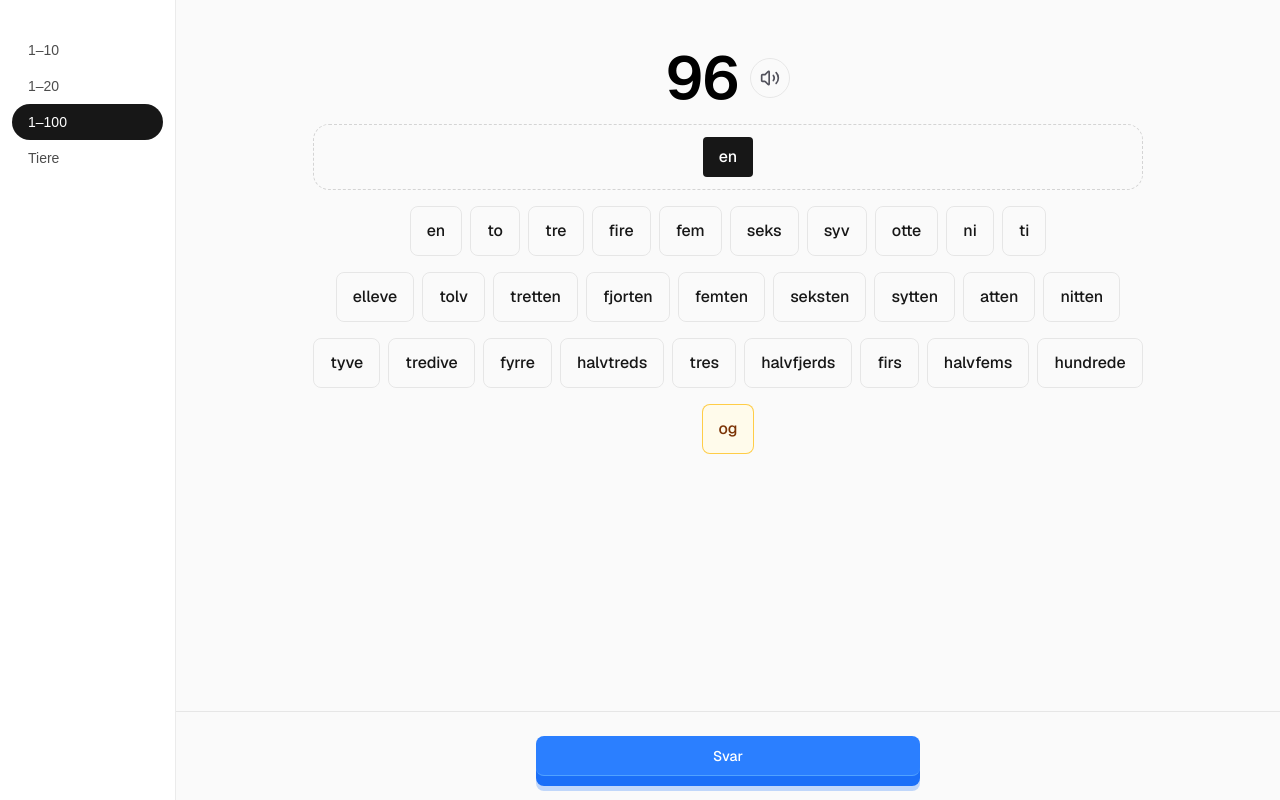
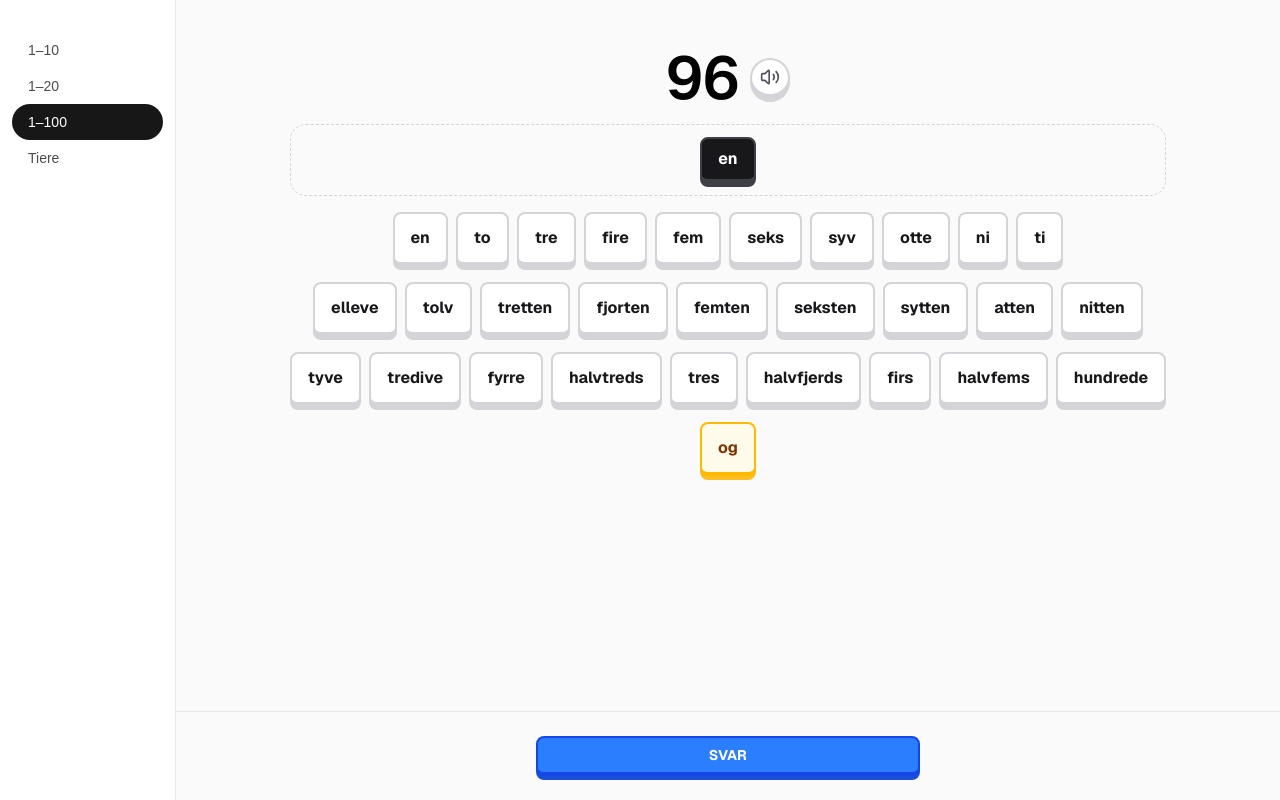
Before and after one commit to Plsr/nummer, a Next.js app: page /mode/1-100 in a window 1280 px wide. Both pictures are taken after a click on the button "en". Built offline with nearby package versions, Linux system fonts and the light colour scheme.

Commit message:
More design changes

```diff
--- a/app/number-game.tsx
+++ b/app/number-game.tsx
@@ -9,26 +9,19 @@ import {
 } from "@/lib/danish-numbers";
 import { candidateNumbers, requireMode } from "@/lib/modes";
 import clsx from "clsx";
-import { PrimaryButton } from "@/components/Button";
+import {
+  ChipButton,
+  ConnectorChipButton,
+  ConnectorTileButton,
+  IconButton,
+  PrimaryButton,
+  TileButton,
+} from "@/components/Button";
 
 function speakDanish(word: string) {
   const utterance = new SpeechSynthesisUtterance(word);
   utterance.lang = "da-DK";
   window.speechSynthesis.speak(utterance);
-}
-
-function tileClassName(token: string) {
-  if (token === "og") {
-    return "rounded-lg border border-solid border-amber-400/70 bg-amber-50 px-4 py-3 text-base font-medium text-amber-900 transition-colors hover:border-amber-400 hover:bg-amber-100 disabled:opacity-40 dark:border-amber-400/40 dark:bg-amber-400/10 dark:text-amber-300 dark:hover:bg-amber-400/20";
-  }
-  return "rounded-lg border border-solid border-black/[.08] px-4 py-3 text-base font-medium transition-colors hover:border-transparent hover:bg-black/[.04] disabled:opacity-40 dark:border-white/[.145] dark:hover:bg-[#1a1a1a]";
-}
-
-function chipClassName(token: string) {
-  if (token === "og") {
-    return "rounded bg-amber-500 px-4 py-2 text-base font-medium text-white disabled:opacity-70 dark:bg-amber-500/90";
-  }
-  return "rounded bg-foreground px-4 py-2 text-base font-medium text-background disabled:opacity-70";
 }
 
 export default function NumberGame({
@@ -100,9 +93,11 @@ export default function NumberGame({
             type="button"
             onClick={() => speakDanish(answer)}
             aria-label="Hør udtale"
-            className="flex h-10 w-10 items-center justify-center rounded-full border border-solid border-black/[.08] text-zinc-600 transition-colors hover:border-transparent hover:bg-black/[.04] dark:border-white/[.145] dark:text-zinc-300 dark:hover:bg-[#1a1a1a]"
+            className="group"
           >
-            <Volume2 className="h-5 w-5" />
+            <IconButton>
+              <Volume2 className="h-5 w-5" />
+            </IconButton>
           </button>
         </div>
 
@@ -118,9 +113,13 @@ export default function NumberGame({
               type="button"
               onClick={() => handleRemove(i)}
               disabled={status !== "pending"}
-              className={chipClassName(token)}
+              className="group"
             >
-              {token}
+              {token === "og" ? (
+                <ConnectorChipButton>{token}</ConnectorChipButton>
+              ) : (
+                <ChipButton>{token}</ChipButton>
+              )}
             </button>
           ))}
         </div>
@@ -137,9 +136,13 @@ export default function NumberGame({
                   type="button"
                   onClick={() => handleTap(token)}
                   disabled={status !== "pending"}
-                  className={tileClassName(token)}
+                  className="group"
                 >
-                  {token}
+                  {token === "og" ? (
+                    <ConnectorTileButton>{token}</ConnectorTileButton>
+                  ) : (
+                    <TileButton>{token}</TileButton>
+                  )}
                 </button>
               ))}
             </div>
@@ -166,7 +169,11 @@ export default function NumberGame({
               <PrimaryButton>Svar</PrimaryButton>
             </button>
           ) : (
-            <button onClick={handleNext} disabled={isLoadingNext}>
+            <button
+              onClick={handleNext}
+              disabled={isLoadingNext}
+              className="group"
+            >
               <PrimaryButton>{isLoadingNext ? "…" : "Næste"}</PrimaryButton>
             </button>
           )}
--- a/components/Button.tsx
+++ b/components/Button.tsx
@@ -1,11 +1,77 @@
-type PrimaryButtonProps = {
-  children: React.ReactNode;
+import type { ReactNode } from "react";
+
+type ButtonProps = {
+  children: ReactNode;
 };
 
-export function PrimaryButton(props: PrimaryButtonProps) {
+/**
+ * All buttons here are presentational shells only — no <button>/<a> semantics.
+ * Wrap them in the real interactive element and put a `group` class there:
+ *
+ *   <button type="button" className="group" onClick={...} disabled={...}>
+ *     <TileButton>...</TileButton>
+ *   </button>
+ *
+ * The wrapper's `disabled`/`:active` state drives styling via `in-disabled:`
+ * and `group-active:` — see /docs/buttons.md for the full rationale.
+ *
+ * Visual language: a thick, uniform ink border all the way around, a chunky
+ * bottom lip in the same color (border-b-4 vs border-2 everywhere else) plus
+ * a single flat (non-blurred) box-shadow of that same color continuing the
+ * lip — no soft/translucent halo layers. On press the lip and shadow
+ * collapse to 0 and the shape drops down to meet them, comic/sticker style
+ * (à la Duolingo) rather than soft "material" elevation.
+ */
+
+export function PrimaryButton(props: ButtonProps) {
   return (
-    <div className="flex bg-blue-500 rounded-lg transition-all group-active:translate-y-2 group-active:border-b-0 border-b border-blue-400 group-active:[box-shadow:0_0px_0_0_#1b6ff8,0_0px_0_0_#1b70f841] [box-shadow:0_10px_0_0_#1b6ff8,0_15px_0_0_#1b70f841] h-10 w-sm mx-auto flex-1 items-center justify-center px-4 text-sm font-medium text-background  hover:bg-blue-400 in-disabled:opacity-40">
+    <div className="flex bg-blue-500 rounded-lg transition-all group-active:translate-y-[6px] group-active:border-b-2 border-2 border-b-4 border-blue-700 group-active:[box-shadow:0_0px_0_0_#1d4ed8] [box-shadow:0_4px_0_0_#1d4ed8] h-10 w-sm mx-auto flex-1 items-center justify-center px-4 text-sm font-bold uppercase tracking-wide text-background hover:bg-blue-400 in-disabled:opacity-40">
       {props.children}
     </div>
   );
 }
+
+/** Neutral word-tile in the palette (e.g. "tre", "tyve"). */
+export function TileButton(props: ButtonProps) {
+  return (
+    <div className="flex items-center justify-center rounded-lg bg-white border-2 border-b-4 border-zinc-300 [box-shadow:0_4px_0_0_#d4d4d8] transition-all group-active:translate-y-[6px] group-active:border-b-2 group-active:[box-shadow:0_0px_0_0_#d4d4d8] px-4 py-3 text-base font-bold text-zinc-900 hover:bg-zinc-50 in-disabled:opacity-40 dark:bg-zinc-900 dark:border-zinc-700 dark:text-zinc-50 dark:hover:bg-zinc-800 dark:[box-shadow:0_4px_0_0_#3f3f46] dark:group-active:[box-shadow:0_0px_0_0_#3f3f46]">
+      {props.children}
+    </div>
+  );
+}
+
+/** The "og" (connector) word-tile — same shape as TileButton, amber accent. */
+export function ConnectorTileButton(props: ButtonProps) {
+  return (
+    <div className="flex items-center justify-center rounded-lg bg-amber-50 border-2 border-b-4 border-amber-400 [box-shadow:0_4px_0_0_#fbbf24] transition-all group-active:translate-y-[6px] group-active:border-b-2 group-active:[box-shadow:0_0px_0_0_#fbbf24] px-4 py-3 text-base font-bold text-amber-900 hover:bg-amber-100 in-disabled:opacity-40 dark:bg-amber-400/10 dark:border-amber-600 dark:text-amber-300 dark:hover:bg-amber-400/20 dark:[box-shadow:0_4px_0_0_#d97706] dark:group-active:[box-shadow:0_0px_0_0_#d97706]">
+      {props.children}
+    </div>
+  );
+}
+
+/** A tapped token in the constructed-answer tray. Tapping again removes it. */
+export function ChipButton(props: ButtonProps) {
+  return (
+    <div className="flex items-center rounded-lg bg-zinc-900 border-2 border-b-4 border-zinc-700 [box-shadow:0_4px_0_0_#3f3f46] transition-all group-active:translate-y-[6px] group-active:border-b-2 group-active:[box-shadow:0_0px_0_0_#3f3f46] px-4 py-2 text-base font-bold text-white in-disabled:opacity-70 dark:bg-zinc-100 dark:border-zinc-300 dark:text-zinc-900 dark:[box-shadow:0_4px_0_0_#d4d4d8] dark:group-active:[box-shadow:0_0px_0_0_#d4d4d8]">
+      {props.children}
+    </div>
+  );
+}
+
+/** The "og" chip in the constructed-answer tray — amber accent. */
+export function ConnectorChipButton(props: ButtonProps) {
+  return (
+    <div className="flex items-center rounded-lg bg-amber-500 border-2 border-b-4 border-amber-700 [box-shadow:0_4px_0_0_#b45309] transition-all group-active:translate-y-[6px] group-active:border-b-2 group-active:[box-shadow:0_0px_0_0_#b45309] px-4 py-2 text-base font-bold text-white in-disabled:opacity-70 dark:bg-amber-500/90 dark:border-amber-700">
+      {props.children}
+    </div>
+  );
+}
+
+/** Small circular icon button (e.g. the pronunciation control). */
+export function IconButton(props: ButtonProps) {
+  return (
+    <div className="flex h-10 w-10 items-center justify-center rounded-full bg-white border-2 border-b-4 border-zinc-300 [box-shadow:0_4px_0_0_#d4d4d8] transition-all group-active:translate-y-[6px] group-active:border-b-2 group-active:[box-shadow:0_0px_0_0_#d4d4d8] text-zinc-600 hover:text-zinc-900 in-disabled:opacity-40 dark:bg-zinc-900 dark:border-zinc-700 dark:text-zinc-300 dark:hover:text-zinc-50 dark:[box-shadow:0_4px_0_0_#3f3f46] dark:group-active:[box-shadow:0_0px_0_0_#3f3f46]">
+      {props.children}
+    </div>
+  );
+}
```
Also changed, not shown: 1 other file (tests, documents, lock files or other folders).
